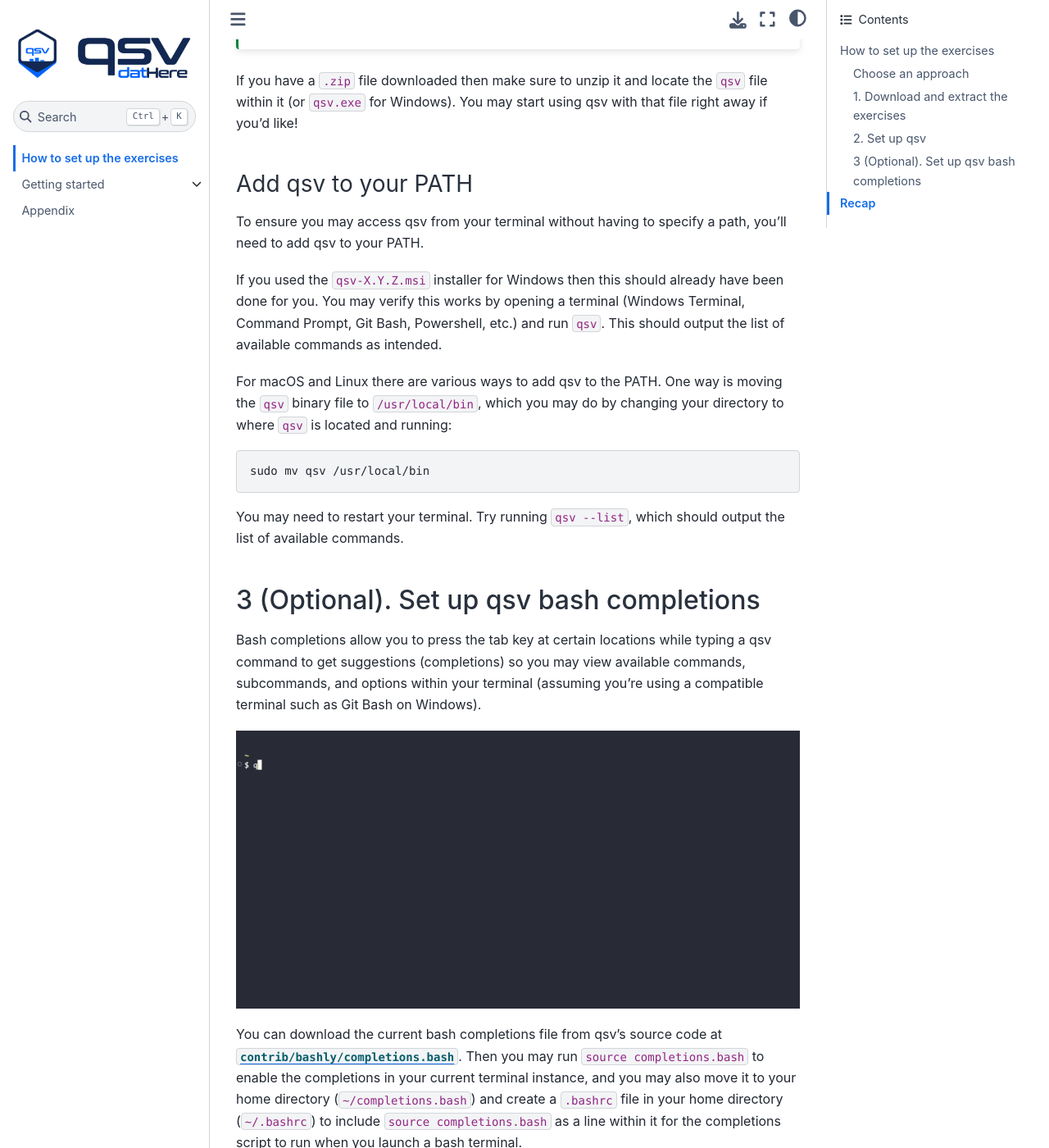
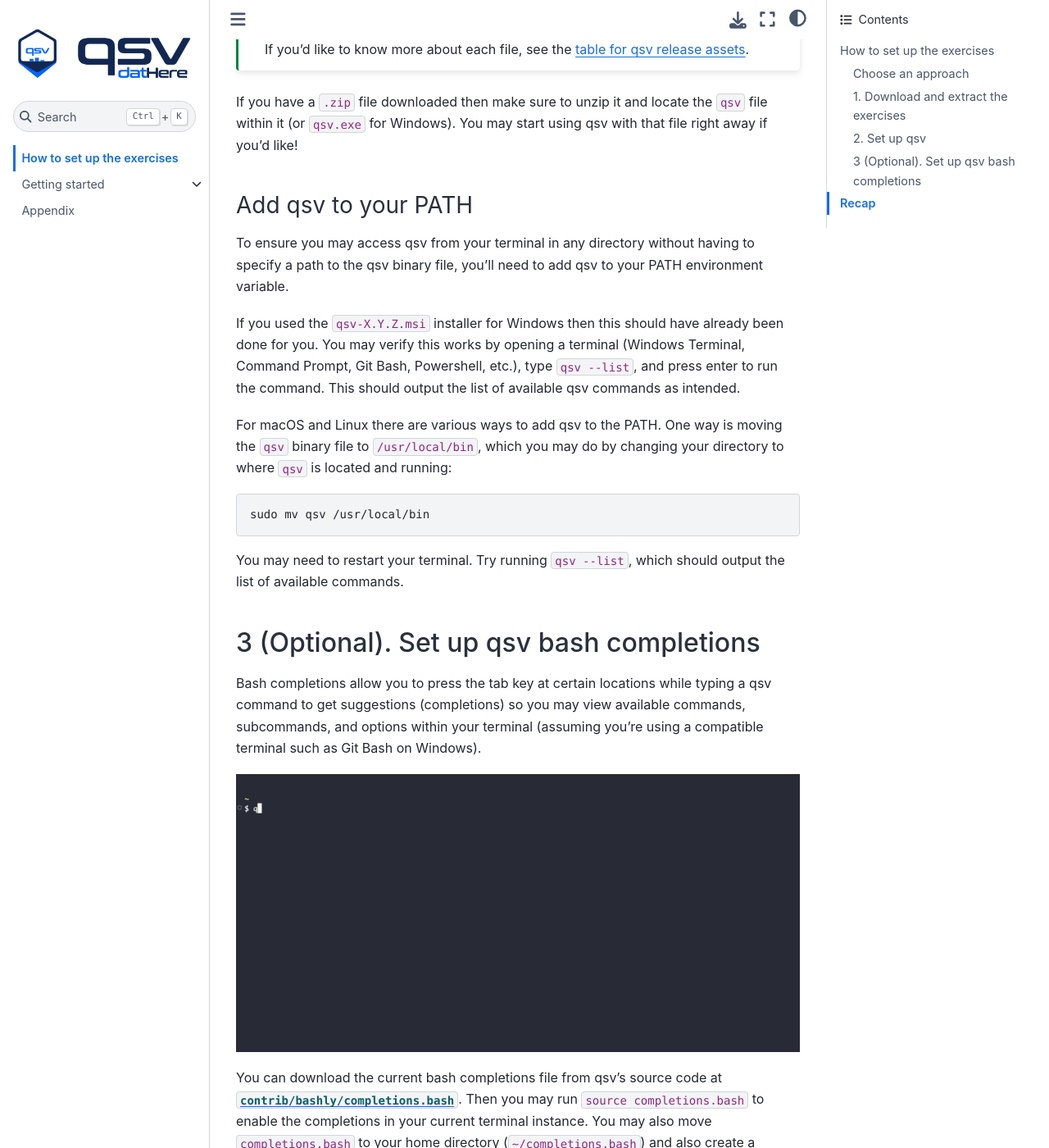
Before and after one commit to dathere/100.dathere.com, a Jupyter Book: the page built from exercises-setup.md, in a window 1280 px wide and 1400 px high, scrolled down 1570 px. Shown: the whole window at 82% size. Built offline with Jupyter Book 1.0.4 settings and Sphinx 7.4.7 and the Sphinx Book theme 1.1.4, drawn with Linux system fonts in a browser that asks for light colours; some of the changed text lies outside the part shown.

Commit message:
chore: add skip button for install section and refactor

```diff
--- a/exercises-setup.md
+++ b/exercises-setup.md
@@ -6,7 +6,7 @@
 
 ![Binder](https://mybinder.org/badge_logo.svg)
 
-However, you may choose to run the exercises on your system. The rest of this page is an overview of how to load the exercises and how to install qsv locally.
+However, you may choose to run the exercises on your system. The rest of this page is an overview of how to load the exercises and how to install qsv locally. You may [continue to the next page](notes.md) instead if you won't do exercises on your system.
 
 ### 1. Download and extract the exercises
 
@@ -43,9 +43,9 @@
 
 #### Add qsv to your PATH
 
-To ensure you may access qsv from your terminal without having to specify a path, you'll need to add qsv to your PATH.
+To ensure you may access qsv from your terminal in any directory without having to specify a path to the qsv binary file, you'll need to add qsv to your PATH environment variable.
 
-If you used the `qsv-X.Y.Z.msi` installer for Windows then this should already have been done for you. You may verify this works by opening a terminal (Windows Terminal, Command Prompt, Git Bash, Powershell, etc.) and run `qsv`. This should output the list of available commands as intended.
+If you used the `qsv-X.Y.Z.msi` installer for Windows then this should have already been done for you. You may verify this works by opening a terminal (Windows Terminal, Command Prompt, Git Bash, Powershell, etc.), type `qsv --list`, and press enter to run the command. This should output the list of available qsv commands as intended.
 
 For macOS and Linux there are various ways to add qsv to the PATH. One way is moving the `qsv` binary file to `/usr/local/bin`, which you may do by changing your directory to where `qsv` is located and running:
 
@@ -61,7 +61,7 @@
 
 ![qsv bash completions example](media/qsv-completions-demo.gif)
 
-You can download the current bash completions file from qsv's source code at [`contrib/bashly/completions.bash`](https://github.com/jqnatividad/qsv/blob/master/contrib/bashly/completions.bash). Then you may run `source completions.bash` to enable the completions in your current terminal instance, and you may also move it to your home directory (`~/completions.bash`) and create a `.bashrc` file in your home directory (`~/.bashrc`) to include `source completions.bash` as a line within it for the completions script to run when you launch a bash terminal.
+You can download the current bash completions file from qsv's source code at [`contrib/bashly/completions.bash`](https://github.com/jqnatividad/qsv/blob/master/contrib/bashly/completions.bash). Then you may run `source completions.bash` to enable the completions in your current terminal instance. You may also move `completions.bash` to your home directory (`~/completions.bash`) and also create a `.bashrc` file in your home directory (`~/.bashrc`) to include `source completions.bash` as a line within it for the completions script to run whenever you launch a bash terminal.
 
 ## Recap
 
```
Also changed, not shown: appendix.md (+4 -12 lines).
